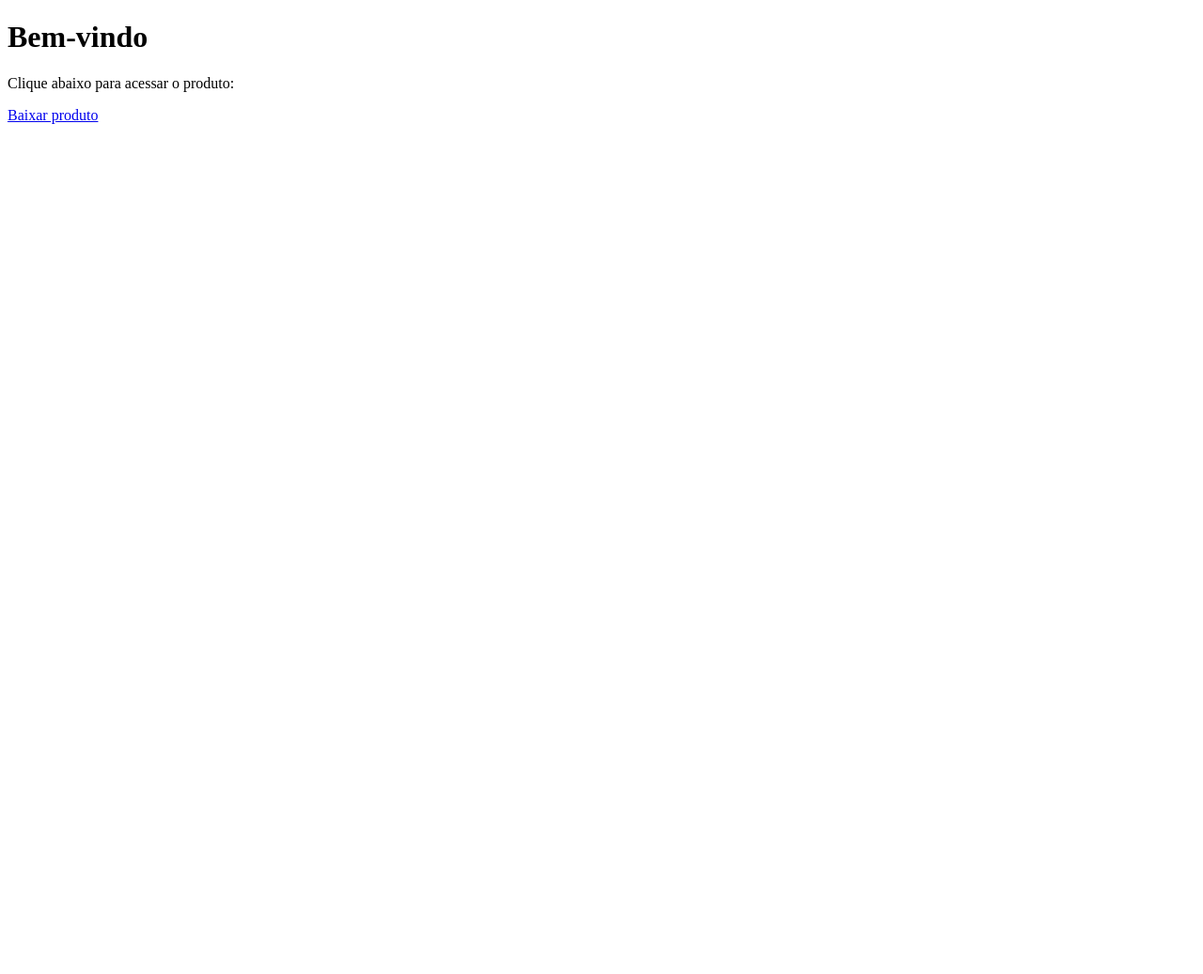
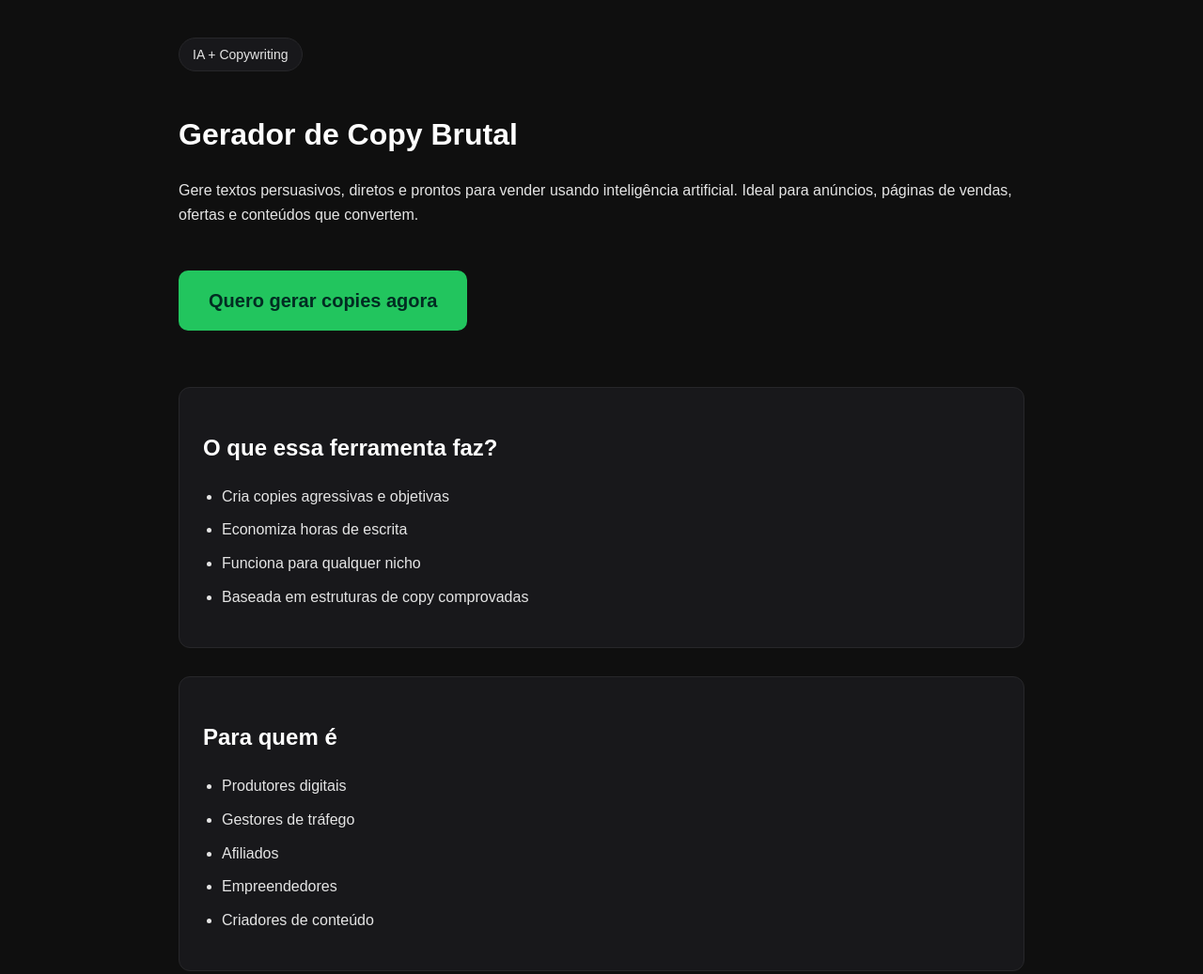
Before and after one commit to eduardojose23445-commits/recomece, a plain HTML site: page index.html in a window 1280 px wide. Shown: the top 1037 px of the page at 94% size. Before the commit the page ends 800 px from the top, so only its background shows below. Drawn offline with Linux system fonts and the light colour scheme.

Commit message:
Revamp index.html for Gerador de Copy Brutal
Updated the title and content of the webpage to reflect the new purpose as a copy generator tool. Added styles for improved layout and readability.

```diff
--- a/index.html
+++ b/index.html
@@ -2,16 +2,133 @@
 <html lang="pt-br">
 <head>
   <meta charset="UTF-8">
-  <title>Meu site</title>
+  <title>Gerador de Copy Brutal</title>
+  <meta name="viewport" content="width=device-width, initial-scale=1.0">
+
+  <style>
+    body {
+      margin: 0;
+      font-family: Arial, sans-serif;
+      background: #0f0f0f;
+      color: #e5e5e5;
+      line-height: 1.6;
+    }
+
+    .container {
+      max-width: 900px;
+      margin: auto;
+      padding: 40px 20px;
+    }
+
+    h1, h2, h3 {
+      color: #ffffff;
+    }
+
+    .badge {
+      display: inline-block;
+      background: #18181b;
+      padding: 6px 14px;
+      border-radius: 20px;
+      font-size: 14px;
+      border: 1px solid #27272a;
+      margin-bottom: 20px;
+    }
+
+    .cta {
+      display: inline-block;
+      background: #22c55e;
+      color: #022c22;
+      padding: 16px 32px;
+      font-size: 20px;
+      text-decoration: none;
+      border-radius: 10px;
+      margin: 30px 0;
+      font-weight: bold;
+    }
+
+    .box {
+      background: #18181b;
+      padding: 25px;
+      border-radius: 12px;
+      margin: 30px 0;
+      border: 1px solid #27272a;
+    }
+
+    ul {
+      padding-left: 20px;
+    }
+
+    li {
+      margin-bottom: 10px;
+    }
+
+    footer {
+      text-align: center;
+      font-size: 14px;
+      opacity: 0.6;
+      margin-top: 60px;
+    }
+  </style>
 </head>
 <body>
 
-  <h1>Bem-vindo</h1>
-  <p>Clique abaixo para acessar o produto:</p>
+  <div class="container">
 
-  <a href="gerador-de-copy-brytal.zip" download>
-    Baixar produto
-  </a>
+    <div class="badge">IA + Copywriting</div>
+
+    <h1>Gerador de Copy Brutal</h1>
+
+    <p>
+      Gere textos persuasivos, diretos e prontos para vender usando inteligência artificial.
+      Ideal para anúncios, páginas de vendas, ofertas e conteúdos que convertem.
+    </p>
+
+    <a href="#comprar" class="cta">Quero gerar copies agora</a>
+
+    <div class="box">
+      <h2>O que essa ferramenta faz?</h2>
+      <ul>
+        <li>Cria copies agressivas e objetivas</li>
+        <li>Economiza horas de escrita</li>
+        <li>Funciona para qualquer nicho</li>
+        <li>Baseada em estruturas de copy comprovadas</li>
+      </ul>
+    </div>
+
+    <div class="box">
+      <h2>Para quem é</h2>
+      <ul>
+        <li>Produtores digitais</li>
+        <li>Gestores de tráfego</li>
+        <li>Afiliados</li>
+        <li>Empreendedores</li>
+        <li>Criadores de conteúdo</li>
+      </ul>
+    </div>
+
+    <div class="box">
+      <h2>O que você recebe</h2>
+      <ul>
+        <li>Acesso imediato à ferramenta</li>
+        <li>Geração ilimitada de copies</li>
+        <li>Interface simples e direta</li>
+      </ul>
+    </div>
+
+    <h2 id="comprar">Acesso imediato</h2>
+    <p>
+      Comece agora mesmo a gerar textos que vendem de verdade.
+    </p>
+
+    <a href="LINK_DO_PAGAMENTO_AQUI" class="cta">
+      Comprar agora
+    </a>
+
+    <footer>
+      © 2026 – Gerador de Copy Brutal
+    </footer>
+
+  </div>
 
 </body>
 </html>
```
